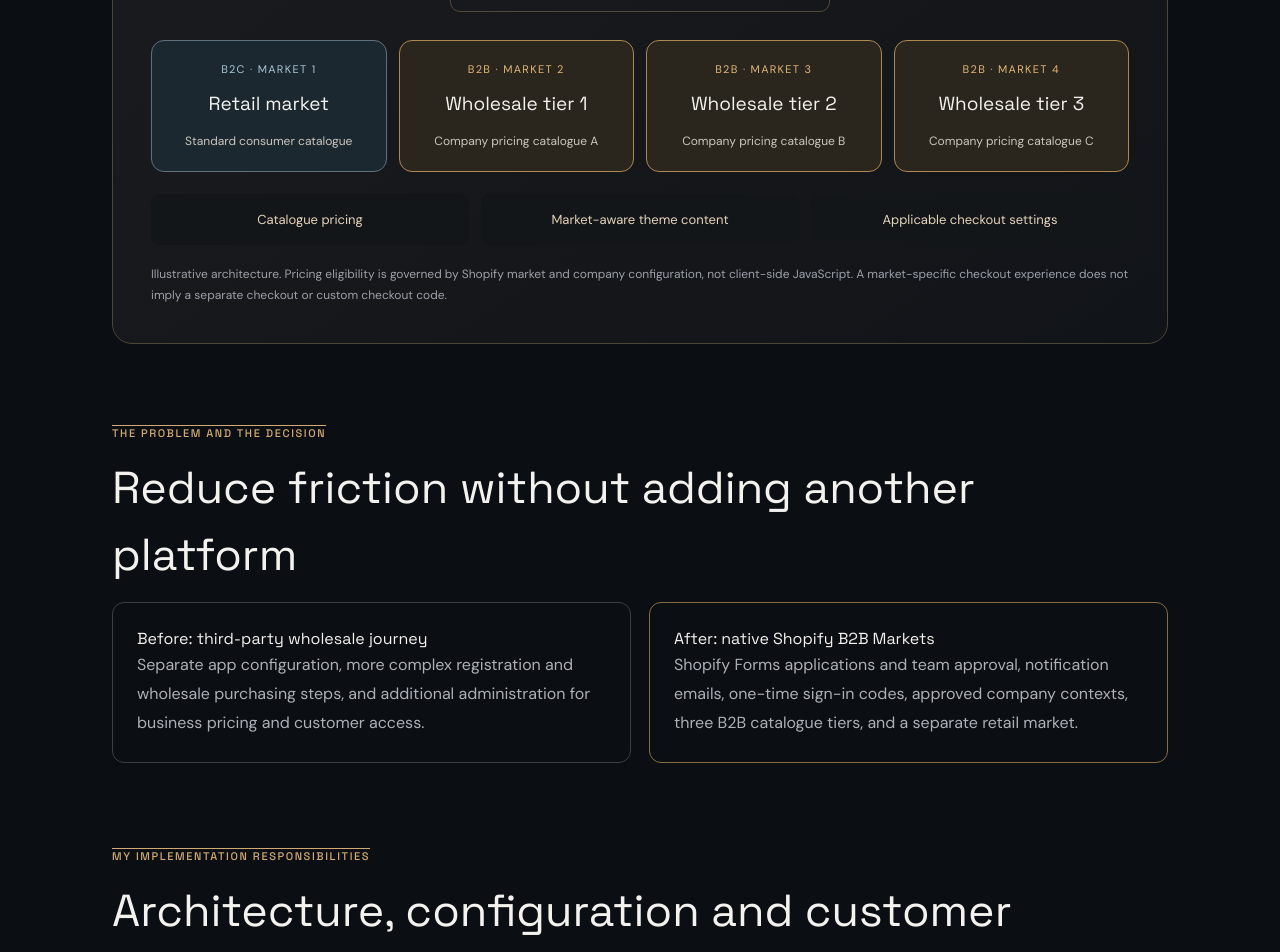
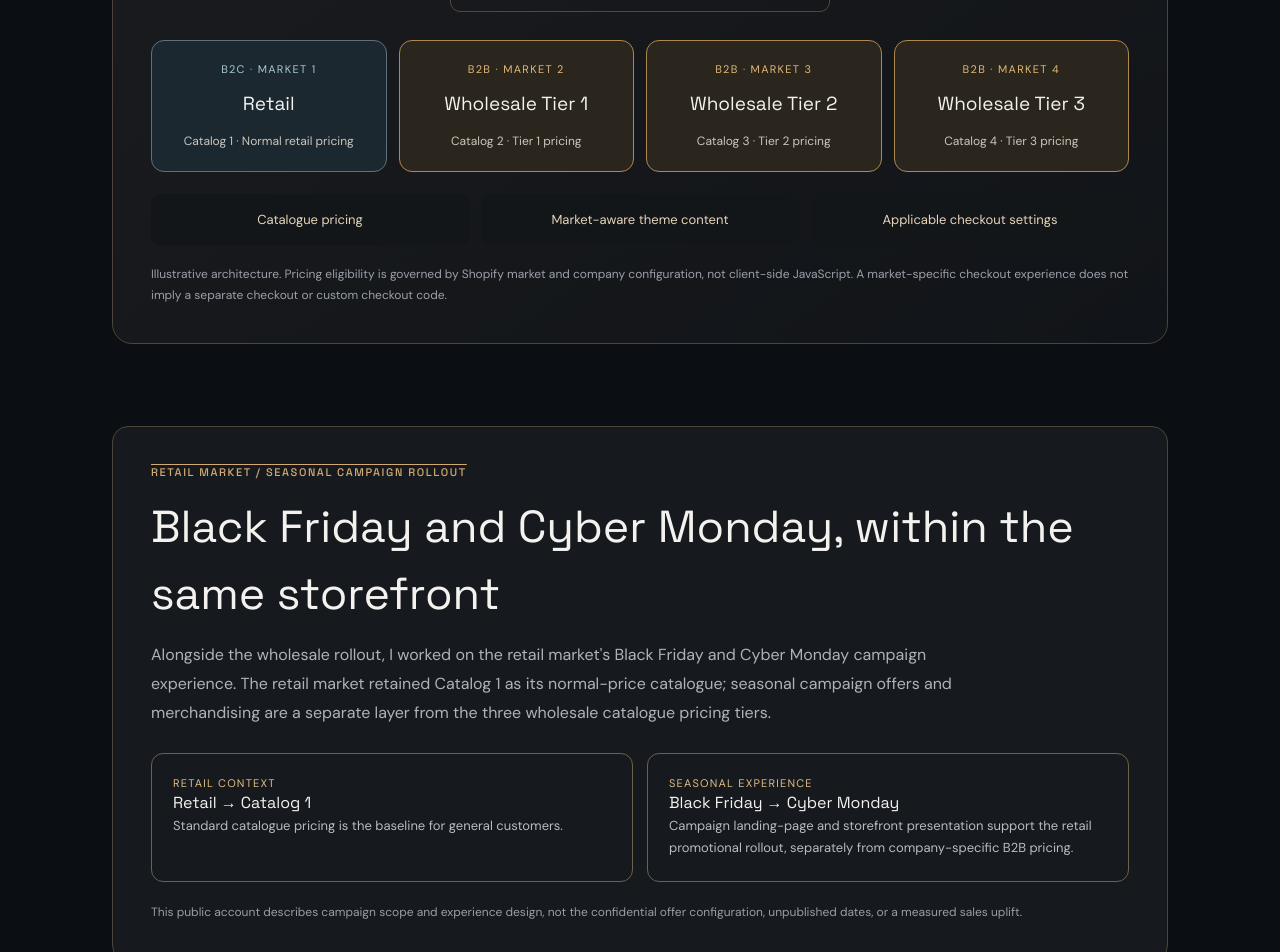
Before and after one commit to bonvallite/developer-portfolio, a Next.js app: page /b2b-modernisation in a window 1280 px wide. Shown: the part 1100-2052 px from the top of the page. Built offline with nearby package versions, Linux system fonts and the light colour scheme.

Commit message:
docs: showcase retail Black Friday and Cyber Monday alongside B2B markets

```diff
--- a/app/b2b-modernisation/page.tsx
+++ b/app/b2b-modernisation/page.tsx
@@ -13,13 +13,13 @@ export const metadata: Metadata = {
 // Approval is manual, following a Shopify Forms submission to the assigned team.
 // The approval email is a Shopify Settings > Notifications message, while
 // customer sign-in uses an emailed one-time code; neither is a custom login app.
-// Market-specific storefront presentation and checkout are contextual, not
+// Retail Black Friday and Cyber Monday promotional presentation is separate\n// from retail Catalog 1's normal-price baseline and B2B tier catalogues.\n// Market-specific storefront presentation and checkout are contextual, not
 // separate stores or a promise of independently customised checkout code.
 const markets = [
-  { name: 'Retail market', kind: 'B2C', detail: 'Standard consumer catalogue', tone: 'retail' },
-  { name: 'Wholesale tier 1', kind: 'B2B', detail: 'Company pricing catalogue A', tone: 'wholesale' },
-  { name: 'Wholesale tier 2', kind: 'B2B', detail: 'Company pricing catalogue B', tone: 'wholesale' },
-  { name: 'Wholesale tier 3', kind: 'B2B', detail: 'Company pricing catalogue C', tone: 'wholesale' },
+  { name: 'Retail', kind: 'B2C', detail: 'Catalog 1 · Normal retail pricing', tone: 'retail' },
+  { name: 'Wholesale Tier 1', kind: 'B2B', detail: 'Catalog 2 · Tier 1 pricing', tone: 'wholesale' },
+  { name: 'Wholesale Tier 2', kind: 'B2B', detail: 'Catalog 3 · Tier 2 pricing', tone: 'wholesale' },
+  { name: 'Wholesale Tier 3', kind: 'B2B', detail: 'Catalog 4 · Tier 3 pricing', tone: 'wholesale' },
 ];
 const capabilities = [
   { icon: Building2, title: 'Market architecture', description: 'Structured one retail and three wholesale purchasing contexts within a single Shopify Advanced store.' },
@@ -67,6 +67,28 @@ export default function B2BModernisation() {
           {['Catalogue pricing','Market-aware theme content','Applicable checkout settings'].map(x=><div key={x} style={{background:'#131619',padding:'16px 10px',borderRadius:9,textAlign:'center',fontSize:13,color:'#e6d4bb'}}>{x}</div>)}
         </div>
         <p style={{color:'#9ca0aa',fontSize:12,lineHeight:1.7,marginTop:19}}>Illustrative architecture. Pricing eligibility is governed by Shopify market and company configuration, not client-side JavaScript. A market-specific checkout experience does not imply a separate checkout or custom checkout code.</p>
+      </section>
+
+      {/* The retail campaign rollout is a separate marketing operation on the
+          retail market, not another B2B pricing tier or a fifth catalogue.
+          Do not imply verified campaign revenue or a live discount value. */}
+      <section aria-labelledby="retail-rollout" style={{marginTop:82,padding:'clamp(22px,4vw,38px)',border:'1px solid #4c4539',borderRadius:16,background:'#161a1e'}}>
+        <p className="overline">RETAIL MARKET / SEASONAL CAMPAIGN ROLLOUT</p>
+        <h2 id="retail-rollout" style={{fontSize:'clamp(1.8rem,4vw,2.8rem)',margin:'14px 0'}}>Black Friday and Cyber Monday, within the same storefront</h2>
+        <p style={{color:'#afb2bb',lineHeight:1.8,maxWidth:850}}>Alongside the wholesale rollout, I worked on the retail market's Black Friday and Cyber Monday campaign experience. The retail market retained Catalog 1 as its normal-price catalogue; seasonal campaign offers and merchandising are a separate layer from the three wholesale catalogue pricing tiers.</p>
+        <div className="b2bm-two-col" style={{display:'grid',gridTemplateColumns:'repeat(2,minmax(0,1fr))',gap:14,marginTop:25}}>
+          <article style={{border:'1px solid #6f6049',padding:21,borderRadius:12}}>
+            <p style={{fontSize:11,color:'#e0bd83',letterSpacing:1.2}}>RETAIL CONTEXT</p>
+            <h3>Retail → Catalog 1</h3>
+            <p style={{fontSize:13,color:'#babac0',lineHeight:1.7}}>Standard catalogue pricing is the baseline for general customers.</p>
+          </article>
+          <article style={{border:'1px solid #6f6049',padding:21,borderRadius:12}}>
+            <p style={{fontSize:11,color:'#e0bd83',letterSpacing:1.2}}>SEASONAL EXPERIENCE</p>
+            <h3>Black Friday → Cyber Monday</h3>
+            <p style={{fontSize:13,color:'#babac0',lineHeight:1.7}}>Campaign landing-page and storefront presentation support the retail promotional rollout, separately from company-specific B2B pricing.</p>
+          </article>
+        </div>
+        <p style={{color:'#999da6',fontSize:12,lineHeight:1.7,marginTop:20}}>This public account describes campaign scope and experience design, not the confidential offer configuration, unpublished dates, or a measured sales uplift.</p>
       </section>
 
       <section style={{marginTop:82}}>
```
